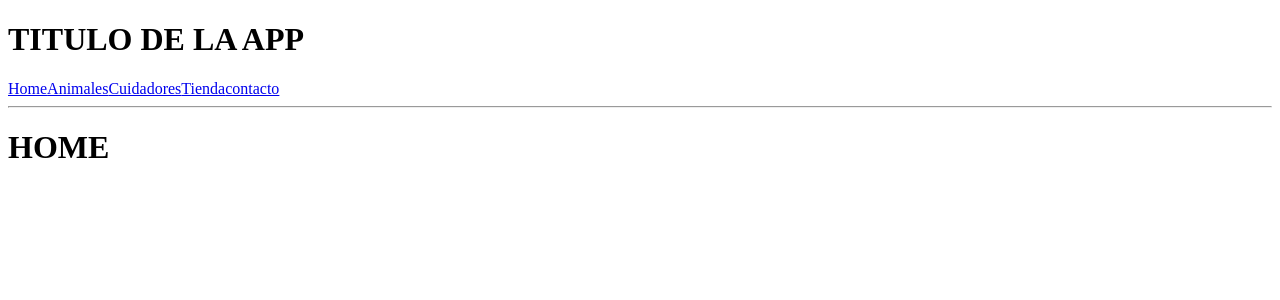
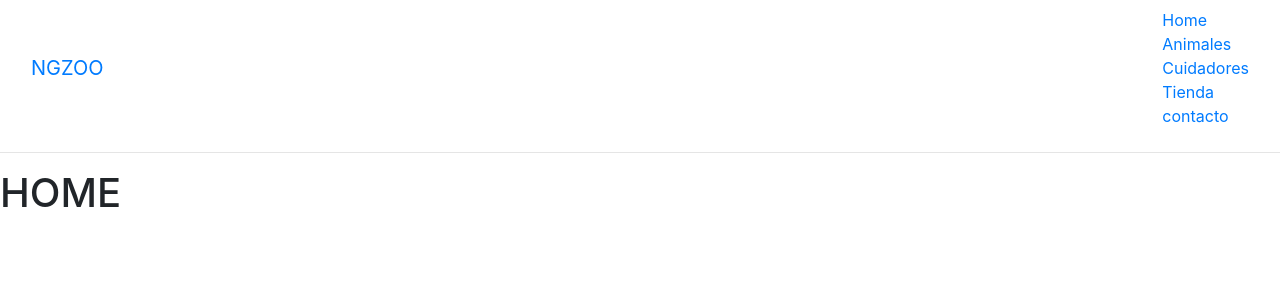
Before and after one commit to YeisonGutierrez07/zoologico-MEAN-STACK, an Angular app in the folder zoologico/: page / in a window 1280 px wide. Shown: the top 300 px of the page. Built offline with nearby package versions, Linux system fonts and the light colour scheme.

Commit message:
Agregar jquery & bootstrap para la parte de los estilos de la aplicacion.

```diff
--- a/zoologico/src/app/app.component.html
+++ b/zoologico/src/app/app.component.html
@@ -1,9 +1,18 @@
-<h1>{{title}}</h1>
-<a [routerLink]="['/home']">Home</a>
-<a [routerLink]="['/animales']">Animales</a>
-<a [routerLink]="['/cuidadores']">Cuidadores</a>
-<a [routerLink]="['/tienda']">Tienda</a>
-<a [routerLink]="['/contacto']">contacto</a>
+
+    <nav class="navbar navbar-default">
+        <div class="container-fluid">
+            <div class="navbar-header">
+                <a  [routerLink]="['/home']" class="navbar-brand">{{title}}</a>
+            </div>
+            <ul class="nav navbar-nav">
+                <li><a [routerLink]="['/home']">Home</a></li>
+                <li><a [routerLink]="['/animales']">Animales</a></li>
+                <li><a [routerLink]="['/cuidadores']">Cuidadores</a></li>
+                <li><a [routerLink]="['/tienda']">Tienda</a></li>
+                <li><a [routerLink]="['/contacto']">contacto</a></li>
+            </ul>
+        </div>
+    </nav>
 
 <span *ngIf="emailContacto"><strong>
     Email: </strong>{{emailContacto}}
--- a/zoologico/src/app/app.component.ts
+++ b/zoologico/src/app/app.component.ts
@@ -6,7 +6,7 @@ import { Component, DoCheck } from '@angular/core';
   styleUrls: ['./app.component.css']
 })
 export class AppComponent implements DoCheck {
-  title = 'TITULO DE LA APP';
+  title = 'NGZOO';
   public emailContacto: string;
   ngDoCheck() {
     this.emailContacto = localStorage.getItem('emailContacto');
--- a/zoologico/src/index.html
+++ b/zoologico/src/index.html
@@ -7,6 +7,14 @@
 
   <meta name="viewport" content="width=device-width, initial-scale=1">
   <link rel="icon" type="image/x-icon" href="favicon.ico">
+  <link rel="stylesheet" type="text/css" href="assets/styles.css" />
+  <!--- CARGAR LIBRERIAS -->
+  <!-- <script type="text/javascript" src="/zoologico/node_modules/jquery/dist/jquery.min.js"></script> -->
+  <script src="https://code.jquery.com/jquery-3.3.1.slim.min.js" integrity="sha384-q8i/X+965DzO0rT7abK41JStQIAqVgRVzpbzo5smXKp4YfRvH+8abtTE1Pi6jizo" crossorigin="anonymous"></script>
+  <script src="https://cdnjs.cloudflare.com/ajax/libs/popper.js/1.14.3/umd/popper.min.js" integrity="sha384-ZMP7rVo3mIykV+2+9J3UJ46jBk0WLaUAdn689aCwoqbBJiSnjAK/l8WvCWPIPm49" crossorigin="anonymous"></script>
+  <script src="https://stackpath.bootstrapcdn.com/bootstrap/4.1.1/js/bootstrap.min.js" integrity="sha384-smHYKdLADwkXOn1EmN1qk/HfnUcbVRZyYmZ4qpPea6sjB/pTJ0euyQp0Mk8ck+5T" crossorigin="anonymous"></script>
+  <link rel="stylesheet" href="https://stackpath.bootstrapcdn.com/bootstrap/4.1.1/css/bootstrap.min.css" integrity="sha384-WskhaSGFgHYWDcbwN70/dfYBj47jz9qbsMId/iRN3ewGhXQFZCSftd1LZCfmhktB" crossorigin="anonymous">
+
 </head>
 <body>
   <app-root></app-root>
```
Also changed, not shown: zoologico/package.json (+20 -18 lines), zoologico/src/assets/styles.css (added), 1 other file (tests, documents, lock files or other folders).
